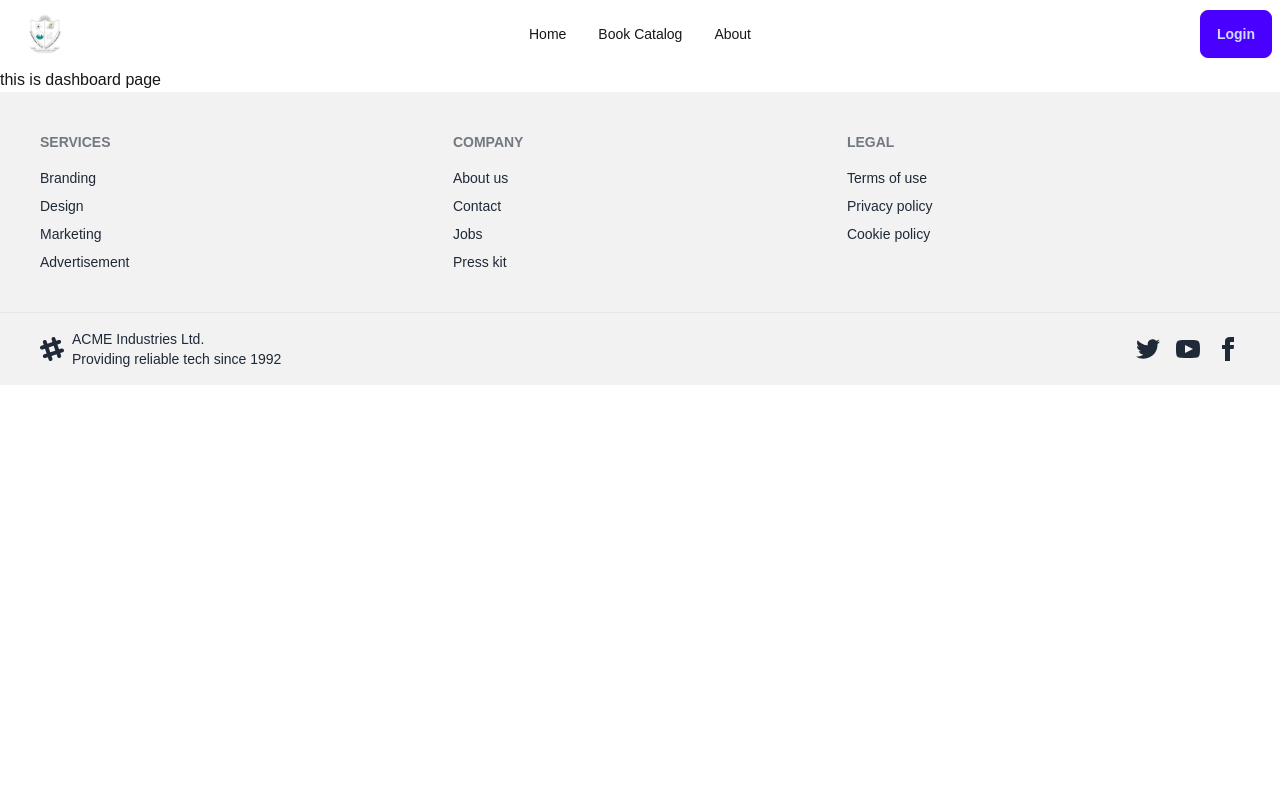
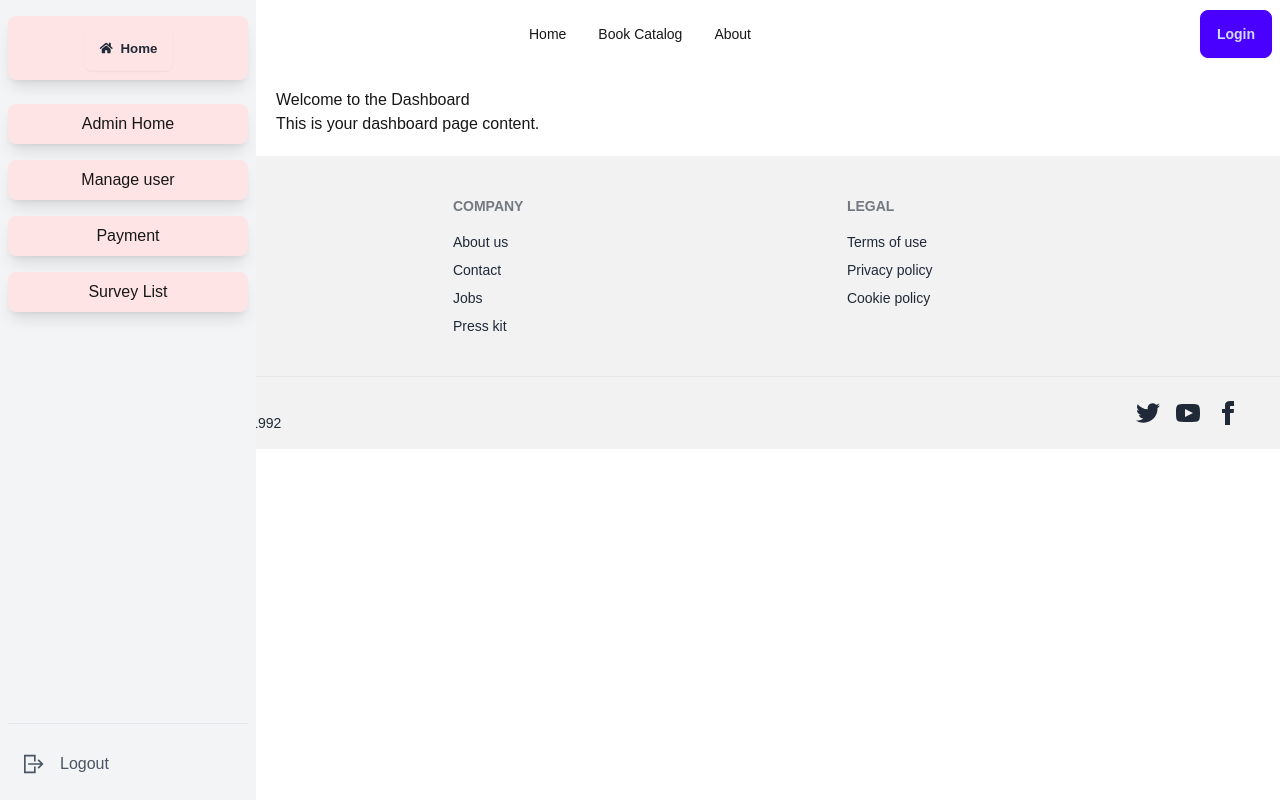
Before and after one commit to MdAlAmin212104/library, a Next.js app: page /dashboard in a window 1280 px wide. Built offline with nearby package versions, Linux system fonts and the light colour scheme; no server answers.

Commit message:
dashboar create

```diff
--- a/package.json
+++ b/package.json
@@ -18,6 +18,7 @@
     "react": "^18.3.1",
     "react-dom": "^18.3.1",
     "react-hook-form": "^7.53.2",
+    "react-icons": "^5.3.0",
     "react-redux": "^9.1.2",
     "redux": "^5.0.1"
   },
--- /dev/null
+++ b/src/app/components/Slider-dashboard.tsx
@@ -0,0 +1,95 @@
+// app/components/Slider-dashboard.tsx
+'use client'
+import { AiOutlineBars } from "react-icons/ai";
+import { GrLogout } from "react-icons/gr";
+import { useState } from "react";
+import { FaHome } from "react-icons/fa";
+import Link from "next/link";
+
+const Slider: React.FC = () => {
+  const [isActive, setActive] = useState<boolean>(false);
+
+  const handleToggle = (): void => {
+    setActive(!isActive);
+  };
+
+  const handleLogout = (): void => {
+    console.log("User logged out");
+  };
+
+  return (
+    <>
+      {/* Small Screen Navbar */}
+      <div className="bg-gray-100 text-gray-800 flex justify-between md:hidden">
+        <div>
+          <div className="block cursor-pointer p-4 font-bold">
+            <Link href="/">Home</Link>
+          </div>
+        </div>
+
+        <button
+          onClick={handleToggle}
+          className="mobile-menu-button p-4 focus:outline-none focus:bg-gray-200"
+        >
+          <AiOutlineBars className="h-5 w-5" />
+        </button>
+      </div>
+
+      {/* Sidebar */}
+      <div
+        className={`z-10 md:fixed flex flex-col justify-between overflow-x-hidden bg-gray-100 w-64 space-y-6 px-2 py-4 absolute inset-y-0 left-0 transform ${
+          isActive ? "translate-x-0" : "-translate-x-full"
+        }  md:translate-x-0  transition duration-200 ease-in-out`}
+      >
+        <div>
+          <div>
+            <div className="w-full hidden md:flex px-4 py-2 shadow-lg rounded-lg justify-center items-center bg-rose-100 mx-auto">
+              <Link href="/">
+                <button className="btn bg-transparent border-none dark:text-black hover:text-white">
+                  <FaHome />
+                  Home
+                </button>
+              </Link>
+            </div>
+          </div>
+
+          <div className="flex flex-col justify-between flex-1 mt-6 space-y-4 dark:text-black">
+            <Link href="/dashboard/about">
+              <nav className="w-full p-2 shadow-lg rounded-lg text-center bg-rose-100 mx-auto">
+                Admin Home
+              </nav>
+            </Link>
+            <Link href="/dashboard/contact">
+              <nav className="w-full p-2 shadow-lg rounded-lg text-center bg-rose-100 mx-auto">
+                Manage user
+              </nav>
+            </Link>
+            <Link href="/dashboard/faq">
+              <nav className="w-full p-2 shadow-lg rounded-lg text-center bg-rose-100 mx-auto">
+                Payment
+              </nav>
+            </Link>
+            <Link href="/dashboard/shop">
+              <nav className="w-full p-2 shadow-lg rounded-lg text-center bg-rose-100 mx-auto">
+                Survey List
+              </nav>
+            </Link>
+          </div>
+        </div>
+
+        <div>
+          <hr />
+          <button
+            onClick={handleLogout}
+            className="flex w-full items-center px-4 py-2 mt-5 text-gray-600 hover:bg-gray-300 hover:text-gray-700 transition-colors duration-300 transform dark:text-black"
+          >
+            <GrLogout className="w-5 h-5" />
+            <span className="mx-4 font-medium ">Logout</span>
+          </button>
+        </div>
+      </div>
+    </>
+  );
+};
+
+export default Slider;
--- /dev/null
+++ b/src/app/dashboard/about/page.tsx
@@ -0,0 +1,11 @@
+import React from 'react';
+
+const page = () => {
+    return (
+        <div>
+            this is the about page section
+        </div>
+    );
+};
+
+export default page;
--- /dev/null
+++ b/src/app/dashboard/contact/page.tsx
@@ -0,0 +1,11 @@
+import React from 'react';
+
+const ContactPage = () => {
+    return (
+        <div>
+            this is a contact page
+        </div>
+    );
+};
+
+export default ContactPage;
--- /dev/null
+++ b/src/app/dashboard/faq/page.tsx
@@ -0,0 +1,11 @@
+import React from 'react';
+
+const page = () => {
+    return (
+        <div>
+            this is a faq page
+        </div>
+    );
+};
+
+export default page;
--- /dev/null
+++ b/src/app/dashboard/layout.tsx
@@ -0,0 +1,24 @@
+// app/dashboard/layout.tsx
+import Slider from "../components/Slider-dashboard";
+import RootLayout from "../layout"; // Import the general layout
+
+export default function DashboardLayout({
+  children,
+}: {
+  children: React.ReactNode;
+}) {
+  return (
+    <RootLayout pageType="dashboard">
+      <div className="flex">
+        {/* Sidebar */}
+        <Slider />
+        <div className='flex-1 md:ml-64'>
+          <div className='p-5'>
+            {/* Render the page content based on route */}
+            {children}
+          </div>
+        </div>
+      </div>
+    </RootLayout>
+  );
+}
--- a/src/app/dashboard/page.tsx
+++ b/src/app/dashboard/page.tsx
@@ -1,11 +1,10 @@
-import React from 'react';
 
-const DashboardPage = () => {
+// app/dashboard/page.tsx
+export default function DashboardPage() {
     return (
-        <div>
-            <h1>this is dashboard page</h1>
-        </div>
+      <div>
+        <h2>Welcome to the Dashboard</h2>
+        <p>This is your dashboard page content.</p>
+      </div>
     );
-};
-
-export default DashboardPage;
+  }
--- /dev/null
+++ b/src/app/dashboard/shop/page.tsx
@@ -0,0 +1,11 @@
+import React from 'react';
+
+const page = () => {
+    return (
+        <div>
+            this is a shop page
+        </div>
+    );
+};
+
+export default page;
--- a/src/app/layout.tsx
+++ b/src/app/layout.tsx
@@ -1,5 +1,5 @@
 'use client'
-import type { Metadata } from "next";
+import { ReactNode } from "react";
 import localFont from "next/font/local";
 import "./globals.css";
 import Navbar from "./components/shared/Navbar";
@@ -7,7 +7,6 @@ import Footer from "./components/shared/Footer";
 import AuthProvider from "./services/SessionProvider";
 import { Provider } from "react-redux";
 import { store } from "@/redux/store";
-
 
 // Load custom fonts
 const geistSans = localFont({
@@ -21,35 +20,26 @@ const geistMono = localFont({
   weight: "100 900",
 });
 
-// // Metadata for the app
-// export const metadata: Metadata = {
-//   title: "library functions",
-//   description: "Generated by create next app",
-// };
-
 // Root layout component
 export default function RootLayout({
   children,
-}: Readonly<{
-  children: React.ReactNode;
-}>) {
-
-
+  pageType = "general",
+}: {
+  children: ReactNode;
+  pageType?: "general" | "dashboard";
+}) {
   return (
     <html lang="en">
       <body
         className={`${geistSans.variable} ${geistMono.variable} antialiased`}
       >
-        <Provider store ={store}>
+        <Provider store={store}>
           <AuthProvider>
-            <Navbar />
+            {pageType === "general" && <Navbar />}
             {children}
-            <Footer />
+            {pageType === "general" && <Footer />}
           </AuthProvider>
         </Provider>
-
-
-
       </body>
     </html>
   );
```
Also changed, not shown: src/layout/DashboarPage.tsx (added, +16 -0 lines), src/layout/GenerelPage.tsx (added, +15 -0 lines), 1 other file (tests, documents, lock files or other folders).
